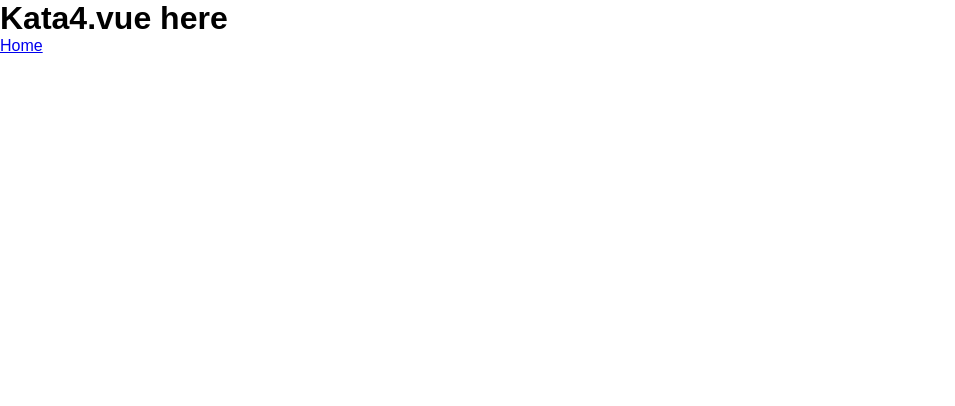
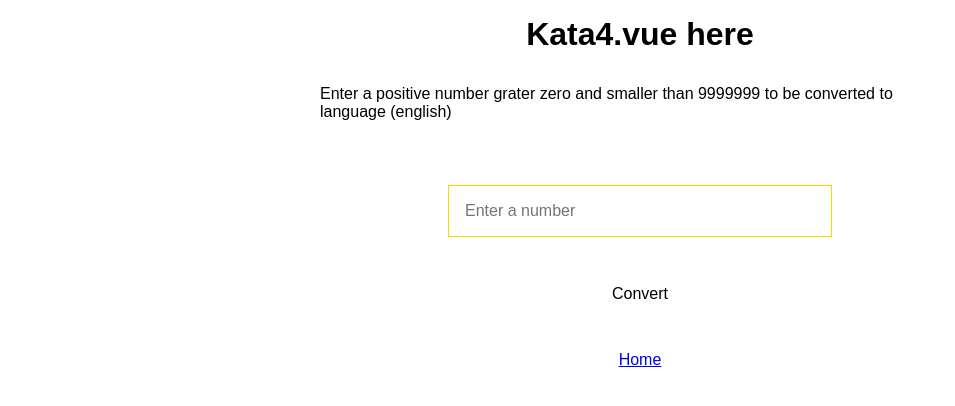
Before and after one commit to eMonk42/vue-katas, a Vue app: page /kata4 in a window 1280 px wide. Shown: the top 406 px of the page, without its empty margins (0-955 px from the left). Built offline with nearby package versions, Linux system fonts and the light colour scheme.

Commit message:
number to text converter ready

```diff
--- a/src/views/Kata04.vue
+++ b/src/views/Kata04.vue
@@ -1,10 +1,147 @@
 <template lang="">
-  <div>
+  <div class="wrapper">
     <h1>Kata4.vue here</h1>
+    <p>
+      Enter a positive number grater zero and smaller than 9999999 to be
+      converted to language (english)
+    </p>
+    <form @submit.prevent="convertToText">
+      <label for="input"></label>
+      <input
+        type="text"
+        id="input"
+        placeholder="Enter a number"
+        v-model="number"
+      />
+      <p v.if="error != ''">{{ error }}</p>
+      <p id="output" v-if="converted != ''">{{ converted }}</p>
+      <button>Convert</button>
+    </form>
     <router-link to="/">Home</router-link>
   </div>
 </template>
 <script>
-export default {};
+export default {
+  data() {
+    return {
+      number: null,
+      error: "",
+      converted: ""
+    };
+  },
+  computed: {},
+  methods: {
+    convertToText() {
+      this.error = "";
+      this.converted = "";
+      if (!this.converter(this.number)) {
+        this.error = "That's not a number...";
+      } else {
+        this.converted = this.converter(this.number);
+      }
+    },
+    converter(numberInput) {
+      let oneToTwenty = [
+        "",
+        "one ",
+        "two ",
+        "three ",
+        "four ",
+        "five ",
+        "six ",
+        "seven ",
+        "eight ",
+        "nine ",
+        "ten ",
+        "eleven ",
+        "twelve ",
+        "thirteen ",
+        "fourteen ",
+        "fifteen ",
+        "sixteen ",
+        "seventeen ",
+        "eighteen ",
+        "nineteen "
+      ];
+      let tenth = [
+        "",
+        "",
+        "twenty",
+        "thirty",
+        "forty",
+        "fifty",
+        "sixty",
+        "seventy",
+        "eighty",
+        "ninety"
+      ];
+
+      if (numberInput.toString().length > 7)
+        return (myDiv.innerHTML = "overlimit");
+      console.log(numberInput);
+
+      let num = ("0000000" + numberInput)
+        .slice(-7)
+        .match(/^(\d{1})(\d{1})(\d{2})(\d{1})(\d{2})$/);
+      console.log(num);
+      if (!num) return;
+
+      let outputText =
+        num[1] != 0
+          ? (oneToTwenty[Number(num[1])] ||
+              `${tenth[num[1][0]]} ${oneToTwenty[num[1][1]]}`) + " million "
+          : "";
+
+      outputText +=
+        num[2] != 0
+          ? (oneToTwenty[Number(num[2])] ||
+              `${tenth[num[2][0]]} ${oneToTwenty[num[2][1]]}`) + "hundred "
+          : "";
+      outputText +=
+        num[3] != 0
+          ? (oneToTwenty[Number(num[3])] ||
+              `${tenth[num[3][0]]} ${oneToTwenty[num[3][1]]}`) + " thousand "
+          : "";
+      outputText +=
+        num[4] != 0
+          ? (oneToTwenty[Number(num[4])] ||
+              `${tenth[num[4][0]]} ${oneToTwenty[num[4][1]]}`) + "hundred "
+          : "";
+      outputText +=
+        num[5] != 0
+          ? oneToTwenty[Number(num[5])] ||
+            `${tenth[num[5][0]]} ${oneToTwenty[num[5][1]]} `
+          : "";
+
+      return outputText;
+    }
+  }
+};
 </script>
-<style lang=""></style>
+<style scoped lang="scss">
+.wrapper {
+  max-width: 50%;
+  display: flex;
+  flex-direction: column;
+  justify-content: center;
+  form {
+    display: flex;
+    flex-direction: column;
+    justify-content: center;
+    input {
+      min-width: 30vw;
+      max-width: 100%;
+      padding: 1rem;
+      border: 1px solid gold;
+    }
+    p {
+      color: red;
+      font-size: 0.75rem;
+    }
+    #output {
+      color: #fff;
+      font-size: 1.25rem;
+    }
+  }
+}
+</style>
```
